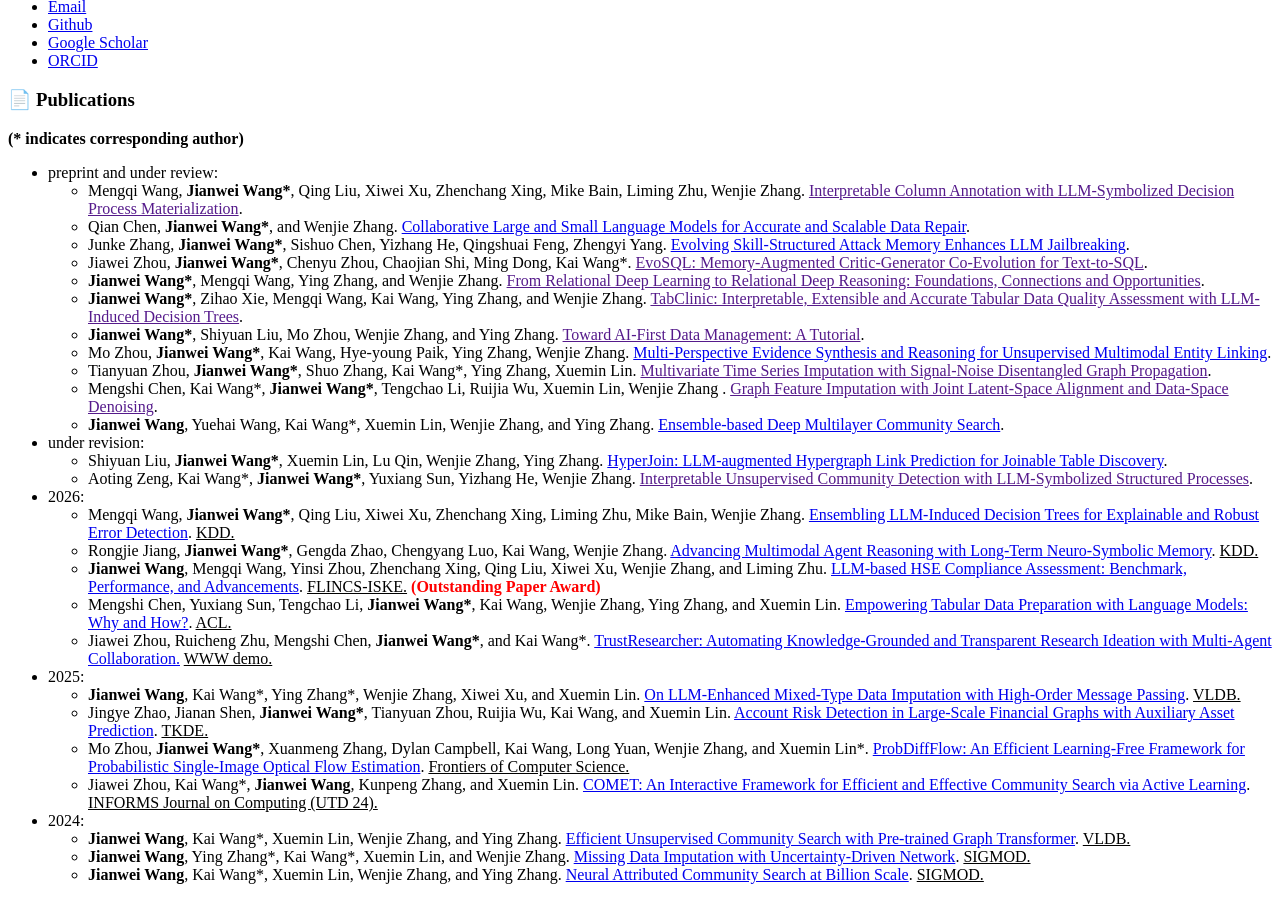
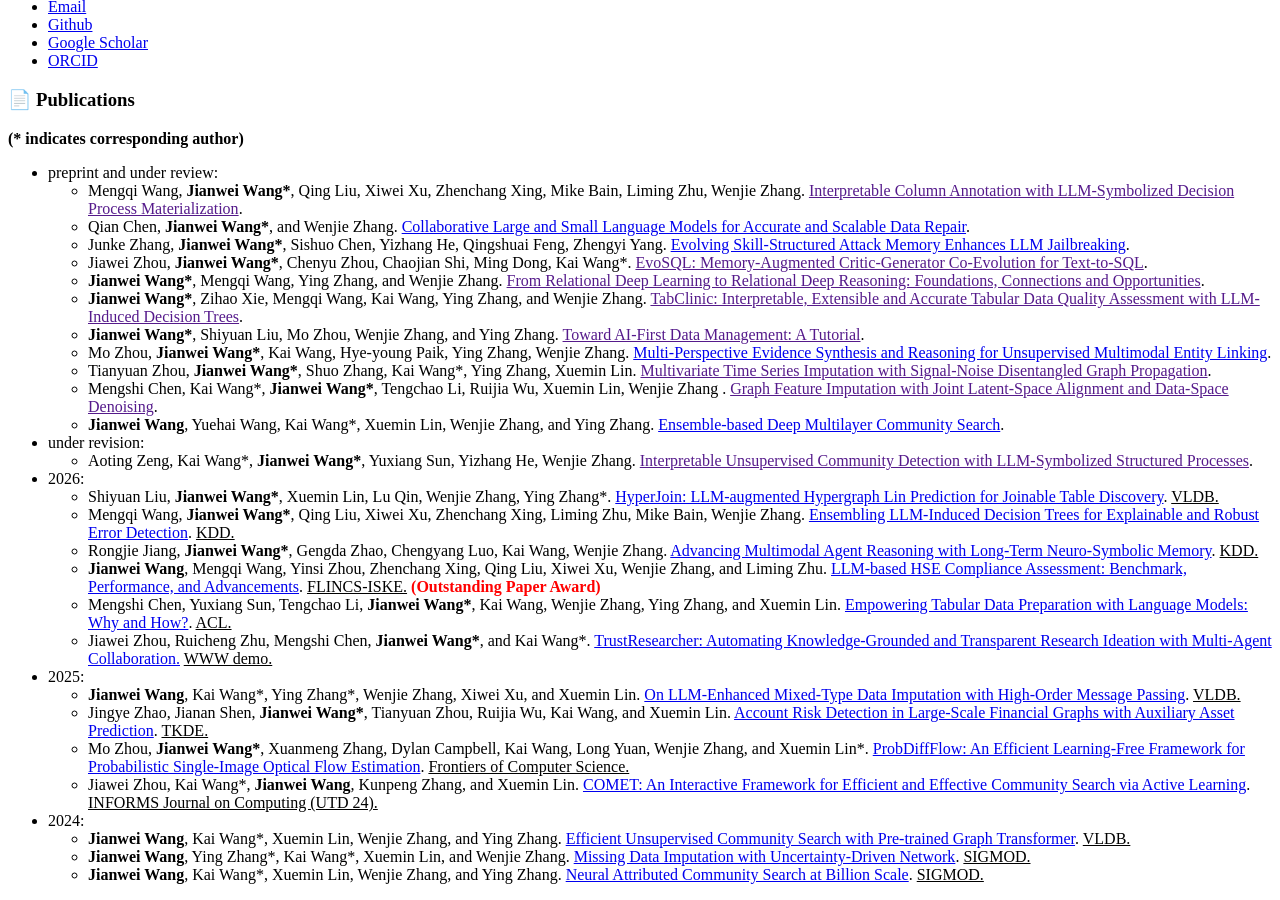
Before and after one commit to jianwei-cse/jianwei-cse.github.io, a Jekyll site: the page built from _pages/includes/publications.md, in a window 1280 px wide and 900 px high, scrolled down 1599 px. Built offline with Jekyll 4.4.1, drawn with Linux system fonts in a browser that asks for light colours; our own code applies the rules of GitHub Pages for plain Markdown files; a script bundle is joined from its source files by our own code.

Commit message:
update publication

```diff
--- a/_pages/includes/publications.md
+++ b/_pages/includes/publications.md
@@ -17,11 +17,11 @@
 
 
 * under revision:
-  + Shiyuan Liu, **Jianwei Wang\***, Xuemin Lin, Lu Qin, Wenjie Zhang, Ying Zhang. [HyperJoin: LLM-augmented Hypergraph Link Prediction for Joinable Table Discovery](https://arxiv.org/abs/2601.01015).
   + Aoting Zeng, Kai Wang\*,  **Jianwei Wang\***, Yuxiang Sun, Yizhang He, Wenjie Zhang. [Interpretable Unsupervised Community Detection with LLM-Symbolized Structured Processes]().
 
 
 * 2026:
+  + Shiyuan Liu, **Jianwei Wang\***, Xuemin Lin, Lu Qin, Wenjie Zhang, Ying Zhang\*. [HyperJoin: LLM-augmented Hypergraph Lin Prediction for Joinable Table Discovery](https://arxiv.org/abs/2601.01015). <u> VLDB. </u>
   + Mengqi Wang, **Jianwei Wang\***, Qing Liu, Xiwei Xu, Zhenchang Xing, Liming Zhu, Mike Bain, Wenjie Zhang. [Ensembling LLM-Induced Decision Trees for Explainable and Robust Error Detection](https://www.arxiv.org/abs/2512.07246). <u> KDD.</u>
   + Rongjie Jiang, **Jianwei Wang\***, Gengda Zhao, Chengyang Luo, Kai Wang, Wenjie Zhang. [Advancing Multimodal Agent Reasoning with Long-Term Neuro-Symbolic Memory](https://arxiv.org/abs/2603.15280). <u> KDD.</u>
   + **Jianwei Wang**, Mengqi Wang, Yinsi Zhou, Zhenchang Xing, Qing Liu, Xiwei Xu, Wenjie Zhang, and Liming Zhu. [LLM-based HSE Compliance Assessment: Benchmark, Performance, and Advancements](https://arxiv.org/pdf/2505.22959). <u> FLINCS-ISKE.</u> <span style="color:red">**(Outstanding Paper Award)**</span>
```
